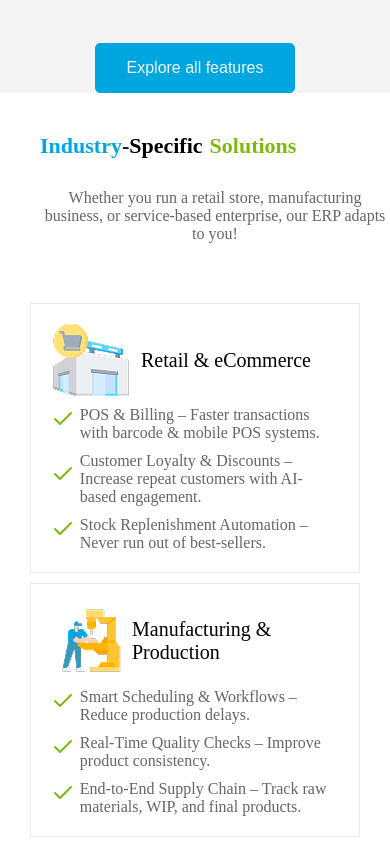
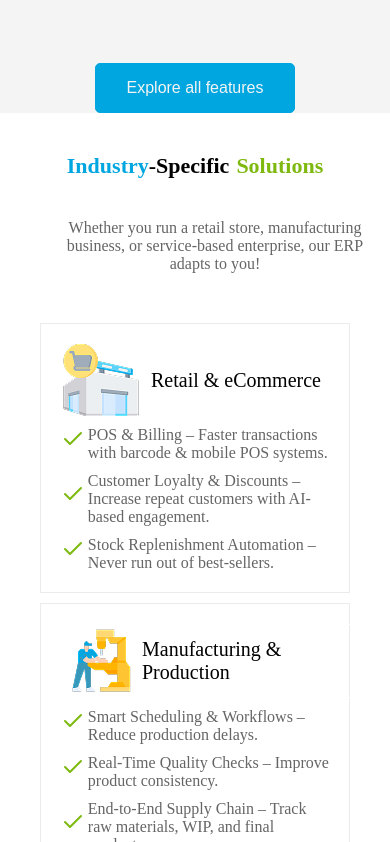
Before and after one commit to Sushey01/PivtoalERP, a React (Vite) app in the folder dynamic/: page / in a window 390 px wide. Shown: the part 2602-3444 px from the top of the page. Built offline with nearby package versions, Linux system fonts and the light colour scheme.

Commit message:
ballaaaa

```diff
--- a/dynamic/src/components/Feature.css
+++ b/dynamic/src/components/Feature.css
@@ -167,8 +167,11 @@
         display: grid;
         /* grid-template-columns: repeat(2, 1fr); */
         margin: 0px;
-        padding: 30px;
+        padding: 40px;
     }
+
+
+
 
     .feature-button{
         align-self: center;
--- a/dynamic/src/components/SolutionSection.css
+++ b/dynamic/src/components/SolutionSection.css
@@ -185,6 +185,15 @@
         display: flex;
     }
 
+
+    .solution-title{
+        width: 100%;
+    }
+
+    .solution-head{
+        justify-content: center;
+    }
+
     .solution-title{
         display: flex;
         flex-direction: column;
@@ -208,6 +217,10 @@
         text-align: center;
     }
 
+    .solution-heading h3{
+        padding: 10px;
+    }
+
     .ecommerce-contents img{
         display: flex;
         font-size: 15px;
@@ -216,8 +229,8 @@
     .major-locations{
        display: grid;
        grid-template-columns: 1fr;
-      padding: 30px;
-      padding-top: 20px;
+      padding: 40px;
+      padding-top: 0px;
 
     }
 
```
